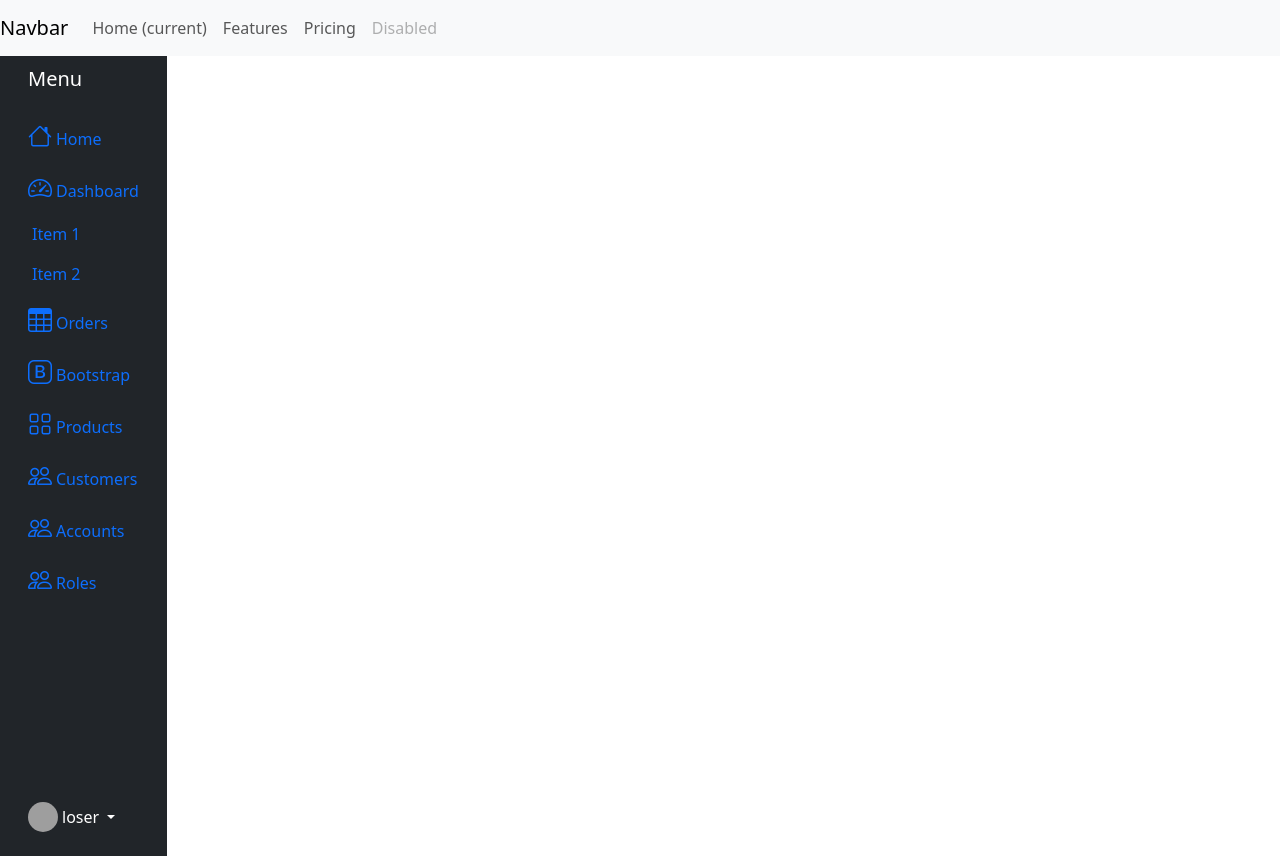
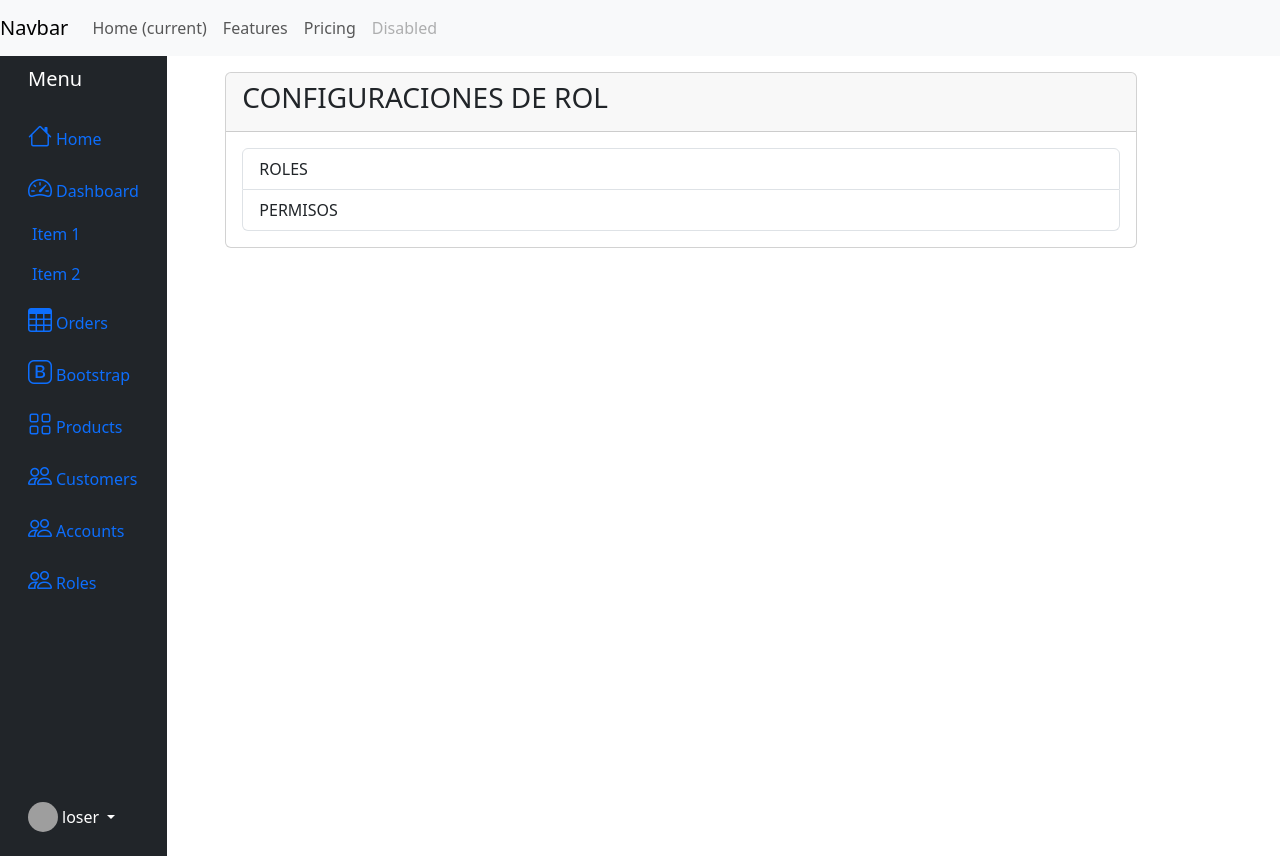
Before and after one commit to jessmemeME/angularFairy, an Angular app in the folder FairyAngular/: page /auth in a window 1280 px wide. Built offline with nearby package versions, Linux system fonts and the light colour scheme; grey boxes are pictures that could not be loaded.

Commit message:
se agregan nuevos modulos

```diff
--- a/FairyAngular/src/app/auth/auth-list/auth-list.component.html
+++ b/FairyAngular/src/app/auth/auth-list/auth-list.component.html
@@ -18,6 +18,7 @@
                    <div class="row">
                         <div class="col-10">{{auth.name}}</div>
                         <div class="col-2">
+                            <a  routerLinkActive="active" [routerLink]="['/auth/list-group-perission']" [state]="auth" type="button" class="btn btn-primary me-1"><i class="bi bi-key"></i></a>
                             <a [routerLink]="['/auth/update-rol']" routerLinkActive="active" [state]="auth" type="button" class="btn btn-primary me-1" > <i class="bi bi-pencil"></i></a>
                             <button  type="button" class="btn btn-danger" (click)="eliminarDatos(auth)"> <i class="bi bi-trash2"></i></button>
                         </div>
--- a/FairyAngular/src/app/auth/auth.component.html
+++ b/FairyAngular/src/app/auth/auth.component.html
@@ -1,2 +1,20 @@
-
-<router-outlet></router-outlet>
+<div class="card" *ngIf="mostrar=='NO'">
+    <div class="card-header">
+        <h3 class="card-title">
+            CONFIGURACIONES DE ROL
+        </h3>
+    </div>
+    <div class="card-body">
+        <ul class="list-group">
+            <li class="list-group-item" (click)="mostrarHijos('list-rol')">
+                ROLES
+            </li>
+            <li class="list-group-item" (click)="mostrarHijos('list-permission')">
+                PERMISOS
+            </li>
+        </ul>
+    </div>
+</div>
+<div *ngIf="mostrar=='SI'">
+    <router-outlet></router-outlet>
+</div>
--- a/FairyAngular/src/app/auth/auth.component.ts
+++ b/FairyAngular/src/app/auth/auth.component.ts
@@ -1,4 +1,5 @@
-import { Component,OnInit } from '@angular/core';
+import { Component } from '@angular/core';
+import {Router, NavigationEnd} from "@angular/router"
 
 
 
@@ -7,6 +8,20 @@ import { Component,OnInit } from '@angular/core';
   templateUrl: './auth.component.html',
   styleUrl: './auth.component.css'
 })
-export class AuthComponent  {
+export class AuthComponent{
+  mostrar:string = "NO";
+  constructor(private route:Router) {
 
+    route.events.subscribe((event)=>{
+      if(event instanceof NavigationEnd ){
+          this.mostrar=event.url=='/auth'?this.mostrar="NO":this.mostrar="SI";
+      }
+     }
+    )
+  }
+
+  mostrarHijos(path:string):void{
+    this.mostrar= this.mostrar == "NO" ? "SI" : "NO";
+    this.route.navigateByUrl("auth/"+path);
+   }
 }
--- a/FairyAngular/src/app/auth/auth.service.ts
+++ b/FairyAngular/src/app/auth/auth.service.ts
@@ -23,7 +23,8 @@ export class AuthService {
     });
 
     // Realizar la solicitud GET con el encabezado llamando al ENDPOINT del backend
-    return this.http.get<AuthGroup[]>(`${this.apiUrl}/Auth/ListAllAuthGroups`, { headers: headers }).pipe(tap((data) => console.log("All: "+ JSON.stringify(data))));
+    return this.http.get<AuthGroup[]>(`${this.apiUrl}/Auth/ListAllAuthGroups`, { headers: headers }).pipe(tap((data) => {}))
+    ;
   }
 
   postData(data:AuthGroup ): Observable<any> {
@@ -37,7 +38,7 @@ export class AuthService {
     const body=JSON.stringify(data);
 
     // Realizar una solicitud POST con datos en el cuerpo
-    return this.http.post<any>(`${this.apiUrl}/Auth/RegisterAuthGroup`, data, { headers: headers}).pipe(tap((data => console.log(data))));
+    return this.http.post<any>(`${this.apiUrl}/Auth/RegisterAuthGroup`, data, { headers: headers}).pipe(tap((data => {})));
   }
 
   updateData(data:AuthGroup ): Observable<any> {
@@ -51,7 +52,7 @@ export class AuthService {
     const body=JSON.stringify(data);
 
     // Realizar una solicitud POST con datos en el cuerpo
-    return this.http.post<any>(`${this.apiUrl}/Auth/UpdateAuthGroup`, data, { headers: headers}).pipe(tap((data => console.log(data))));
+    return this.http.post<any>(`${this.apiUrl}/Auth/UpdateAuthGroup`, data, { headers: headers}).pipe(tap((data => {})));
   }
 
 
@@ -66,7 +67,7 @@ export class AuthService {
     const body=JSON.stringify(data);
 
     // Realizar una solicitud POST con datos en el cuerpo
-    return this.http.post<any>(`${this.apiUrl}/Auth/DeleteAuthGroup`, data, { headers: headers}).pipe(tap((data => console.log(data))));
+    return this.http.post<any>(`${this.apiUrl}/Auth/DeleteAuthGroup`, data, { headers: headers}).pipe(tap((data => {})));
   }
 
 
--- a/FairyAngular/src/app/side-menu/side-menu.component.html
+++ b/FairyAngular/src/app/side-menu/side-menu.component.html
@@ -66,7 +66,7 @@
                             <i class="fs-4 bi-people"></i> <span class="ms-1 d-none d-sm-inline">Accounts</span> </a>
                     </li>
                     <li>
-                        <a routerLink="/auth/list-rol" class="nav-link px-0 align-middle">
+                        <a routerLink="/auth" class="nav-link px-0 align-middle">
                             <i class="fs-4 bi-people"></i> <span class="ms-1 d-none d-sm-inline">Roles</span> </a>
                     </li>
                 </ul>
```
